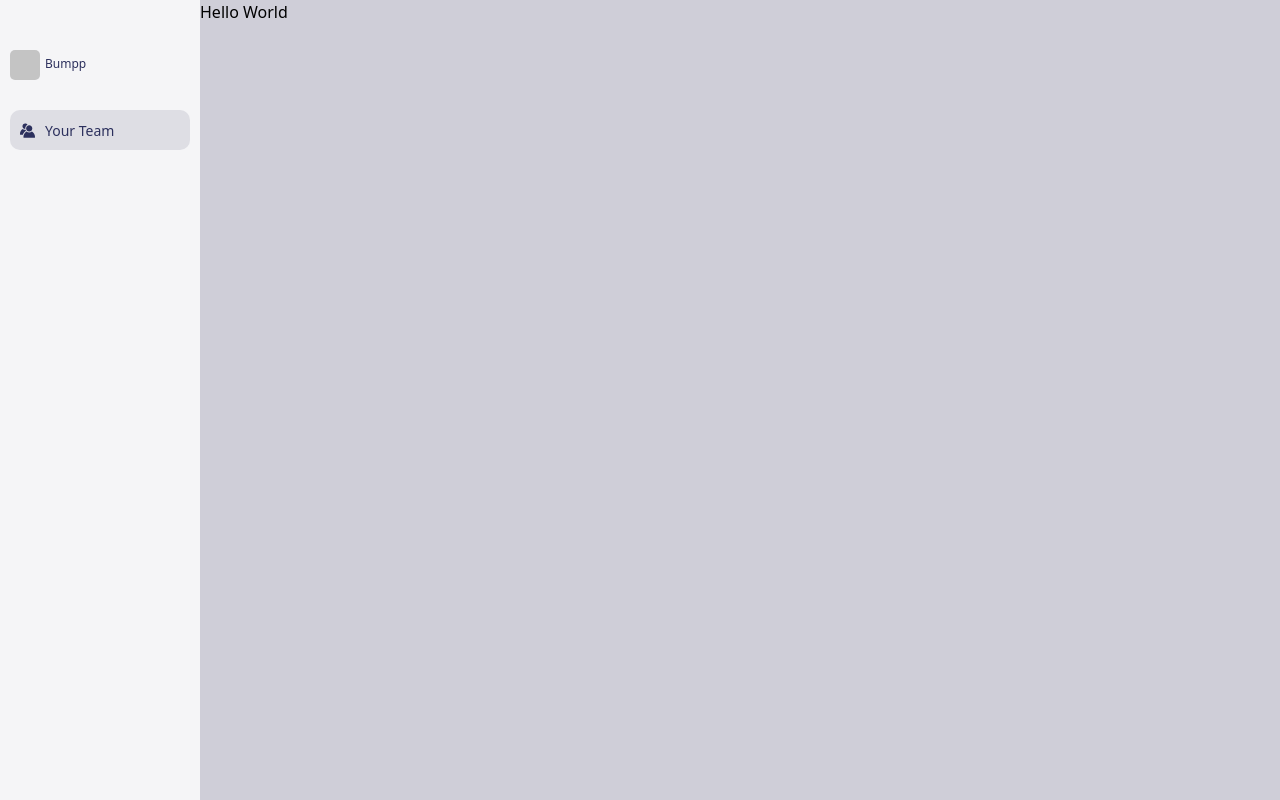
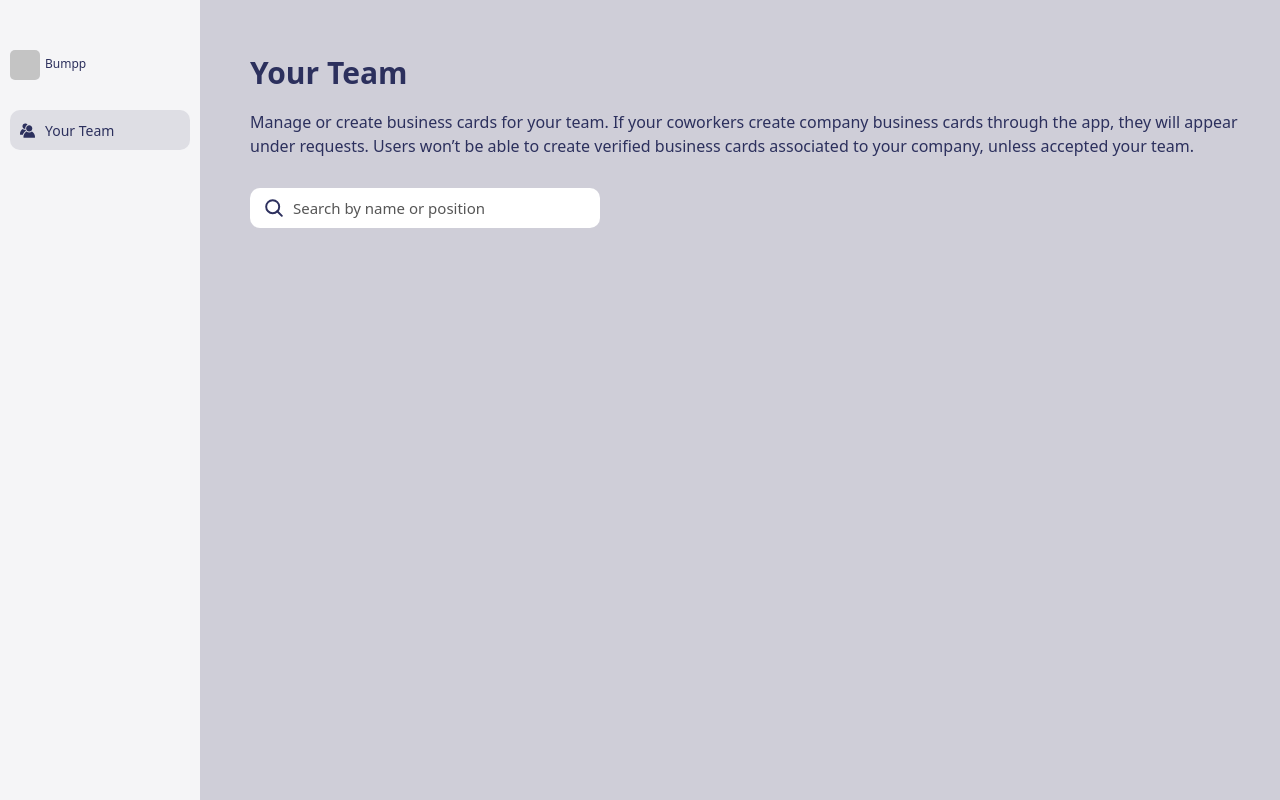
Before and after one commit to herdantio/bumpp-assessment-vue3-ts, a Vue app: page / in a window 1280 px wide. Built offline with nearby package versions, Linux system fonts and the light colour scheme.

Commit message:
create search bar compontn

```diff
--- a/src/App.vue
+++ b/src/App.vue
@@ -1,6 +1,7 @@
 <script setup lang="ts">
 import PageBgColorWrapper from './components/templates/PageBgColorWrapper.vue';
 import SideBar from './components/organisms/SideBar.vue';
+import SearchBar from './components/atoms/SearchBar.vue';
 
 </script>
 
@@ -10,8 +11,23 @@ import SideBar from './components/organisms/SideBar.vue';
     <div>
     <SideBar></SideBar>
   </div>
-  <div>
-    <h1>Hello World</h1>
+  <div class="pl-[50px]">
+    <!-- header -->
+    <div class="pt-[50px]">
+      <p class="text-bumpp-blue-txt text-[30px] font-semibold">
+        Your Team
+      </p>
+    </div>
+    <!-- subtext -->
+    <div class="pt-[15px]">
+      <p class="text-bumpp-blue-txt text-[16px] font-normal">
+        Manage or create business cards for your team. If your coworkers create company business cards through the app, they will appear under requests. Users won’t be able to create verified business cards associated to your company, unless accepted your team.
+      </p>
+    </div>
+    <!-- search bar -->
+    <div class="pt-[30px]">
+      <SearchBar></SearchBar>
+    </div>
   </div>
   </div>
 </PageBgColorWrapper>
--- /dev/null
+++ b/src/components/atoms/SearchBar.vue
@@ -0,0 +1,23 @@
+<template>
+    <label class="relative block">
+        <span class="absolute inset-y-0 left-0 flex items-center pl-[15px]">
+            <span>
+             <img src="../../assets/Search.svg" class="w-[18px]"/>
+            </span>
+        </span>
+        <input
+            type="text"
+            class="
+                    h-[40px]
+                    w-[350px]
+                    rounded-[10px]
+                    pl-[43px]
+                    placeholder:text-[15px]
+                    placeholder:font-normal
+                    placeholder:text-bumpp-search-placeholder
+                    text-bumpp-blue-txt
+                "
+            placeholder="Search by name or position"
+        />
+    </label>
+</template>
--- a/src/components/molecules/YourTeamButton.vue
+++ b/src/components/molecules/YourTeamButton.vue
@@ -8,7 +8,7 @@ const props: YourTeamButtonProps = withDefaults(defineProps<YourTeamButtonProps>
 </script>
 
 <template>
-    <button class="w-[180px] h-[40px] bg-bump-your-team-btn rounded-[10px]">
+    <button class="w-[180px] h-[40px] bg-bumpp-your-team-btn rounded-[10px]">
         <div class="flex flex-row">
             <!-- <div class="pl-[10px] inline-block align-middle"> -->
                 <img src="../../assets/Your_Team_icon.svg" class="pl-[10px]"/>
--- a/tailwind.config.js
+++ b/tailwind.config.js
@@ -10,7 +10,8 @@ module.exports = {
       "bumpp-grey-main": "#CFCED8",
       "bumpp-white-side-bar": '#F5F5F7',
       "bumpp-blue-txt": "#2C305D",
-      "bump-your-team-btn": "#DEDEE4"
+      "bumpp-your-team-btn": "#DEDEE4",
+      "bumpp-search-placeholder": "#565656"
     }
   },
   plugins: [],
```
Also changed, not shown: src/assets/Search.svg (added).
